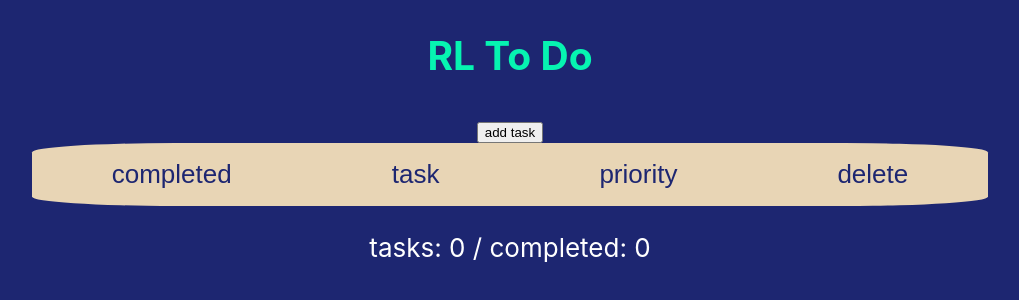
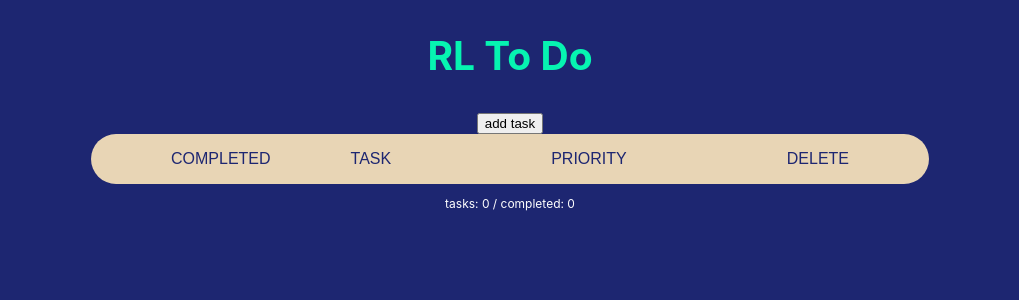
Before and after one commit to mospina/rl-todo, a React (Create React App) app: page / in a window 1280 px wide. Shown: the top 300 px of the page, without its empty margins (130-1149 px from the left). Built offline with nearby package versions, Linux system fonts and the light colour scheme.

Commit message:
Add styled components for Stats

```diff
--- a/src/components/Tasks/List/index.tsx
+++ b/src/components/Tasks/List/index.tsx
@@ -5,20 +5,18 @@ import Task from "../Task";
 const List = ({ tasks, onTaskUpdate, onTaskDelete }: Tasks.ListProps) => (
   <Table>
     <Headers>
-      <Header>completed</Header>
-      <Header>task</Header>
-      <Header>priority</Header>
-      <Header>delete</Header>
+      <Completed>completed</Completed>
+      <Content>task</Content>
+      <Priority>priority</Priority>
+      <Delete>delete</Delete>
     </Headers>
     {tasks.sort(compare).map((task) => (
-      <Row>
         <Task
           key={task.id}
           task={task}
           onTaskUpdate={onTaskUpdate}
           onTaskDelete={onTaskDelete}
         />
-      </Row>
     ))}
   </Table>
 );
@@ -36,31 +34,46 @@ const Table = styled.div`
   width: 100%
   margin: 1em;
   font-family: Arial, Helvetica, sans-serif;
-  border-radius: 3%;
+  background-color: #E8D5B5;
+  border-radius: 25px;
 `;
 
 const Headers = styled.div`
   display: flex;
   flex-direction: row;
   justify-content: space-between;
-  background-color: #E8D5B5;
-  color: #1d2671;
-  border-radius: 15%;
-`;
-
-const Row = styled.div`
-  display: flex;
-  flex-direction: row;
-  justify-content: space-between;
-  background-color: #fbf7ff;
+  margin-top: 1rem;
+  margin-bottom: 1rem;
   color: #1d2671;
 `;
 
-const Header = styled.div`
-  width: 25%;
-  margin-top: 1rem;
-  margin-bottom: 1rem;
+const Completed = styled.div`
+  text-align: center;
+  flex-basis: 5%;
+  padding: 0 0 0 5rem;
+  text-transform: uppercase;
+
+`;
+
+const Content = styled.div`
+  text-align: center;
+  flex-basis: 70%;
   padding: 0 5rem 0 5rem;
+  text-transform: uppercase;
+  text-transform: uppercase;
+`;
+
+const Priority = styled.div`
+  text-align: center;
+  flex-basis: 20%;
+  padding: 0 5rem 0 5rem;
+  text-transform: uppercase;
+`;
+const Delete = styled.div`
+  text-align: center;
+  flex-basis: 5%;
+  padding: 0 5rem 0 5rem;
+  text-transform: uppercase;
 `;
 
 export default List;
--- a/src/components/Tasks/Stats/index.tsx
+++ b/src/components/Tasks/Stats/index.tsx
@@ -1,9 +1,14 @@
 import React from "react";
+import styled from "styled-components";
 
 const Stats = ({tasks}: Tasks.StatsProps) => (
-  <div>
+  <Totals>
     <p>tasks: {tasks.length} / completed: {tasks.filter(task => task.completed).length}</p>
-  </div>
+  </Totals>
 )
 
+const Totals = styled.div`
+  font-size: 0.75rem;
+`
+
 export default Stats
--- a/src/components/Tasks/Task/index.tsx
+++ b/src/components/Tasks/Task/index.tsx
@@ -19,7 +19,7 @@ const Task = ({ task, onTaskUpdate, onTaskDelete }: Tasks.TaskProps) => {
     onTaskUpdate(task.id, { ...task, priority: task.priority + 1 });
 
   return (
-    <React.Fragment>
+    <Row>
       <Completed>
         <input
           id={`completed-${task.id}`}
@@ -56,40 +56,41 @@ const Task = ({ task, onTaskUpdate, onTaskDelete }: Tasks.TaskProps) => {
           X
         </RoundButton>
       </Delete>
-    </React.Fragment>
+    </Row>
   );
 };
 
+const Row = styled.div`
+  display: flex;
+  flex-direction: row;
+  justify-content: space-between;
+  background-color: #fbf7ff;
+  color: #1d2671;
+  padding-top: 1rem;
+  padding-bottom: 1rem;
+`;
+
 const Completed = styled.div`
   text-align: center;
-  width: 15%;
-  margin-top: 1rem;
-  margin-bottom: 1rem;
+  flex-basis: 15%;
   padding: 0 5rem 0 5rem;
 
 `;
 
 const Content = styled.div`
-  flex-grow: 1;
   text-align: left;
-  width: 60%;
-  margin-top: 1rem;
-  margin-bottom: 1rem;
+  flex-basis: 60%;
   padding: 0 5rem 0 5rem;
 `;
 
 const Priority = styled.div`
   text-align: left;
-  width: 30%;
-  margin-top: 1rem;
-  margin-bottom: 1rem;
+  flex-basis: 20%;
   padding: 0 5rem 0 5rem;
 `;
 const Delete = styled.div`
   text-align: left;
-  width: 30%;
-  margin-top: 1rem;
-  margin-bottom: 1rem;
+  width: 10%;
   padding: 0 5rem 0 5rem;
 `;
 
--- a/src/components/Tasks/index.tsx
+++ b/src/components/Tasks/index.tsx
@@ -75,7 +75,7 @@ const Main = styled.div`
   flex-direction: column;
   align-items: center;
   justify-content: center;
-  font-size: calc(10px + 2vmin);
+  font-size: 1rem;
   width: 100%;
 `;
 
```
Also changed, not shown: 1 other file (tests, documents, lock files or other folders).
